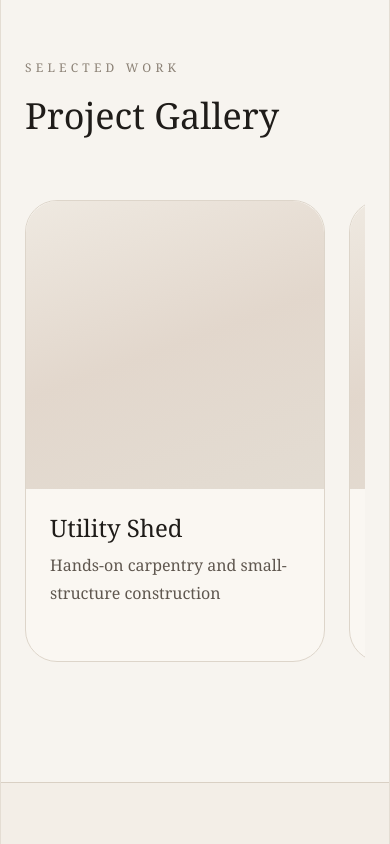
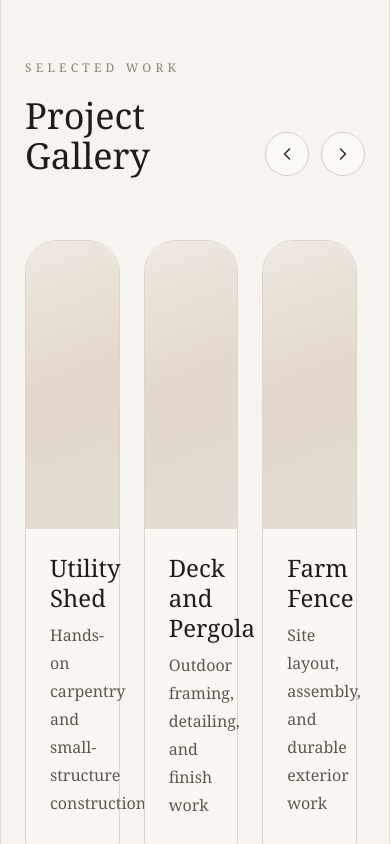
Before and after one commit to alanhlee5x/Portfolio, a React (Vite) app: page / in a window 390 px wide. Shown: the part 2940-3784 px from the top of the page. Built offline with nearby package versions, Linux system fonts and the light colour scheme.

Commit message:
Fix gallery layout to show exactly 3 cards

```diff
--- a/src/App.jsx
+++ b/src/App.jsx
@@ -338,7 +338,7 @@ export default function AlanLeePortfolio() {
                   <h3 className="mt-5 text-4xl text-[#1f1c19] md:text-5xl">Project Gallery</h3>
                 </div>
 
-                <div className="hidden items-center gap-3 md:flex">
+                <div className="flex items-center gap-3">
                   <button
                     type="button"
                     onClick={() => scrollGallery("left")}
@@ -365,12 +365,13 @@ export default function AlanLeePortfolio() {
               <div className="relative -mx-3 px-3">
                 <div
                   ref={galleryScrollRef}
-                  className="flex gap-6 overflow-x-auto px-3 py-4 pb-6 snap-x snap-mandatory scrollbar-thin scrollbar-track-transparent scrollbar-thumb-[#cfc6bb]"
+                  className="flex gap-6 overflow-x-auto overflow-y-visible px-3 py-4 pb-6 snap-x snap-mandatory"
+                  style={{ scrollbarWidth: "auto", WebkitOverflowScrolling: "touch" }}
                 >
                   {galleryItems.map((item, index) => (
                     <div
                       key={index}
-                      className="group relative z-0 min-w-[300px] md:min-w-[340px] xl:min-w-[360px] snap-start rounded-[2rem] border border-[#ddd5ca] bg-[#faf7f2]  transition duration-300 hover:z-10 hover:-translate-y-2 hover:scale-[1.02] hover:border-[#b9aa96] "
+                      className="group relative z-0 w-[calc((100%-2rem)/3)] flex-shrink-0 snap-start rounded-[2rem] border border-[#ddd5ca] bg-[#faf7f2] transition duration-300 hover:z-10 hover:-translate-y-2 hover:scale-[1.02] hover:border-[#b9aa96] min-w-0"
                     >
                       <div className="relative h-72 bg-[#ebe4da] rounded-t-[2rem] overflow-hidden">
                         <div className="absolute inset-0 bg-[linear-gradient(160deg,rgba(255,255,255,0.18),rgba(124,63,44,0.08),rgba(31,28,25,0.04))] transition duration-300 group-hover:scale-105" />
```
